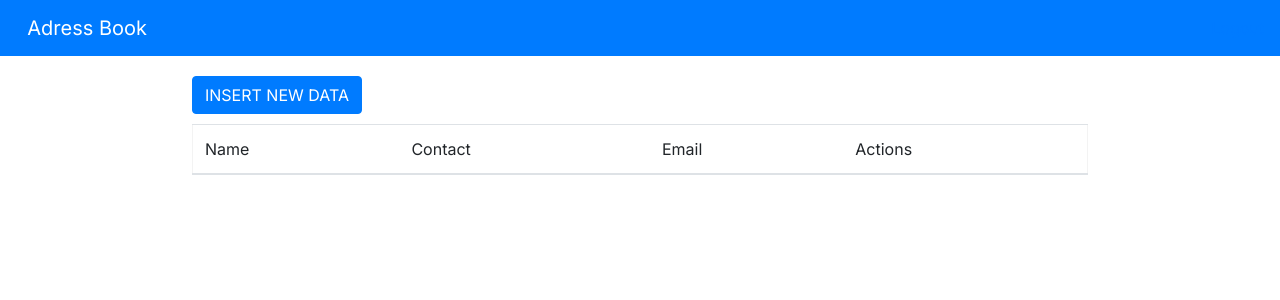
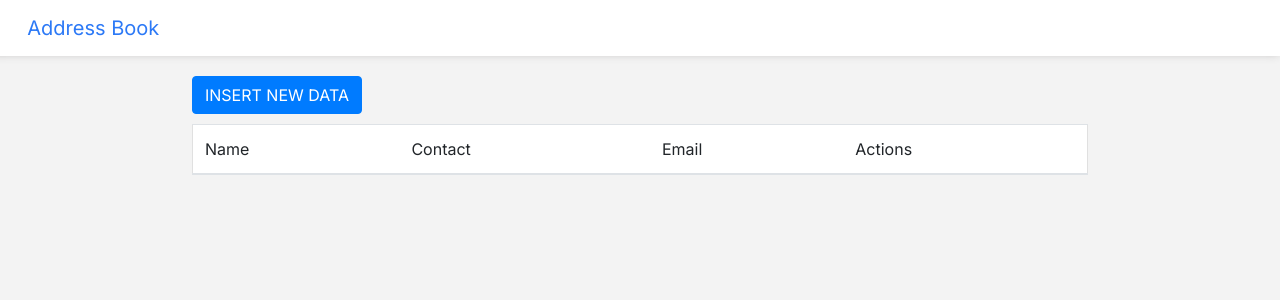
Before and after one commit to JeffreyMolleno/PHP1-OOP-AddressBook-refactor, a PHP site: page / in a window 1280 px wide. Shown: the top 300 px of the page. Run offline with PHP 8.4, Linux system fonts and the light colour scheme; data that the repository does not hold is empty; some libraries are stand-ins or nearby versions.

Commit message:
Redesign

```diff
--- a/addressbook/Includes/styles.css
+++ b/addressbook/Includes/styles.css
@@ -21,3 +21,22 @@
 .table{
     border: 1px solid #f3f3f3;
 }
+
+nav{
+    background-color: white!important;
+    box-shadow: -5px -6px 9px 4px #bfbdbd;
+}
+
+.navbar-brand{
+    color: #2c79f6!important;
+}
+
+
+body{
+    background-color: #f3f3f3;
+}
+
+table{
+    background-color: white!important;
+    border: 1px solid #e0e0e0!important;
+}
--- a/addressbook/index.php
+++ b/addressbook/index.php
@@ -29,11 +29,11 @@ $self = $_SERVER['PHP_SELF'];
 </head>
 
 <body>
-	<nav class="navbar navbar-dark bg-primary">
+	<nav class="navbar navbar-dark">
 		<!-- Navbar content -->
-		<a class="navbar-brand" href="#"><i class="fa fa-phone-square"></i> &nbsp Adress Book</a>
+		<a class="navbar-brand" href="#"><i class="fa fa-phone-square"></i>&nbsp Address Book</a>
 		<ul class="navbar-nav my-2 my-lg-0 menu-list">
-			<li class="nav-item logout"	 name="logout"><a href="?logout=true">Logout</a></li>
+			<!-- <li class="nav-item logout"	 name="logout"><a href="?logout=true">Logout</a></li> -->
 		</ul>
 	</nav>
 
```
